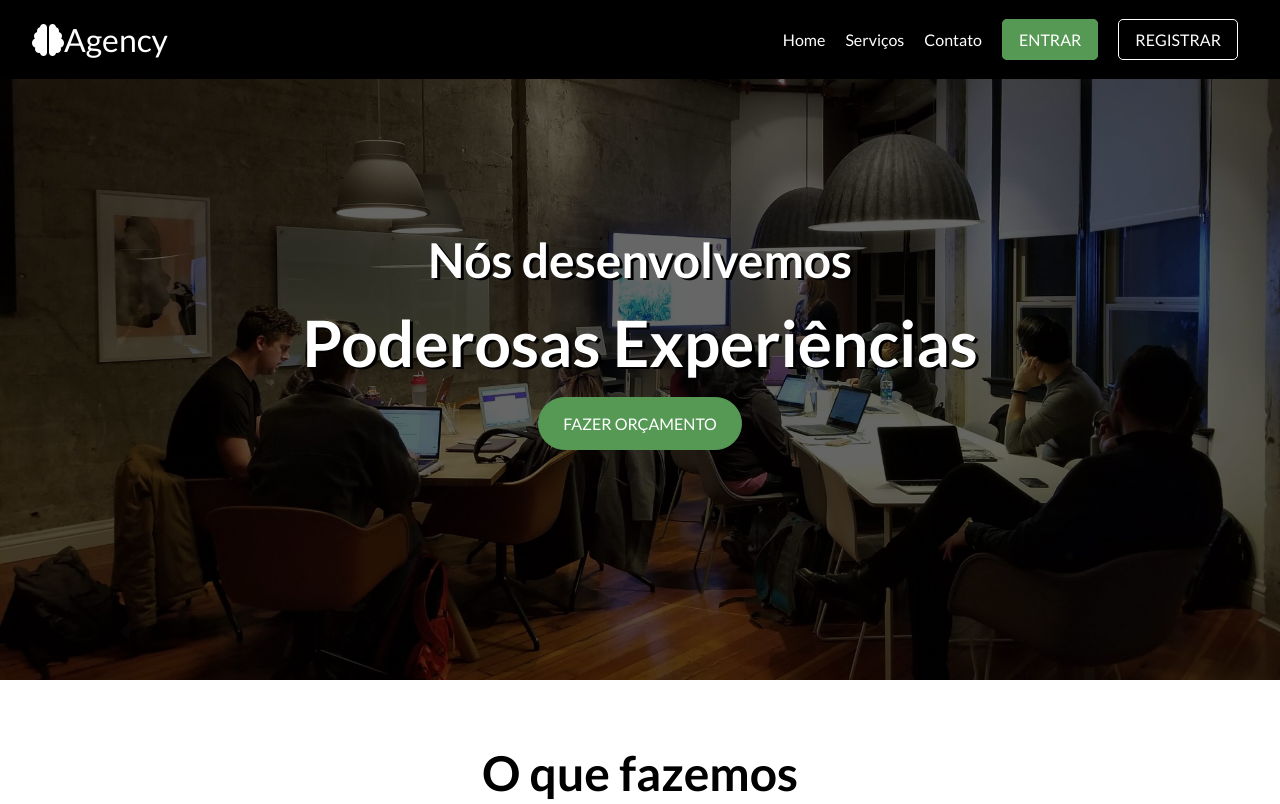
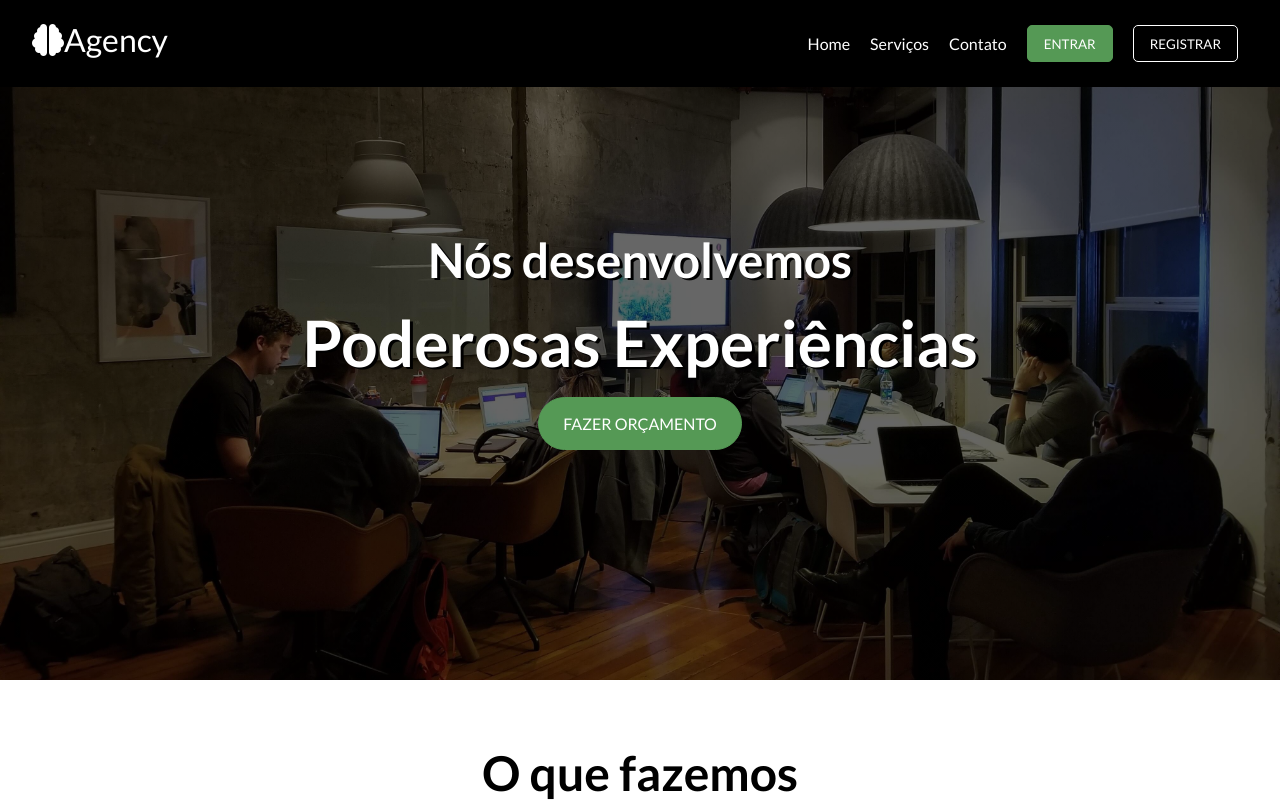
Before and after one commit to linusmanuel/agency, a website: page index.html in a window 1280 px wide. Shown: the top 804 px of the page. Drawn offline with Linux system fonts and the light colour scheme.

Commit message:
fix: Fixed button hover and refator html button markup

```diff
--- a/index.html
+++ b/index.html
@@ -20,8 +20,8 @@
 						<li><a href="#">Home</a></li>
 						<li><a href="#">Serviços</a></li>
 						<li><a href="#">Contato</a></li>
-						<li><a href="#" class="btn btn-primary">Entrar</a></li>
-						<li><a href="#" class="btn">Registrar</a></li>
+						<li><button class="btn btn-primary">Entrar</button></li>
+						<li><button class="btn">Registrar</button></li>
 					</ul>
 				</nav>
 				<i class="fas fa-bars"></i>
--- a/src/style/components/_button.scss
+++ b/src/style/components/_button.scss
@@ -1,14 +1,17 @@
 .btn {
+  background-color: transparent;
   padding: .6rem rem(16px);
   border: solid 1px var(--light);
   text-transform: uppercase;
   border-radius: 5px;
   transition: .3s;
   color: var(--light);
+  cursor: pointer;
 
   &:hover {
     border-color: var(--primary);
     background-color: var(--primary);
+    color: var(--light);
   }
 
   &-primary {
```
Also changed, not shown: styles/style.min.css, 1 other file.
